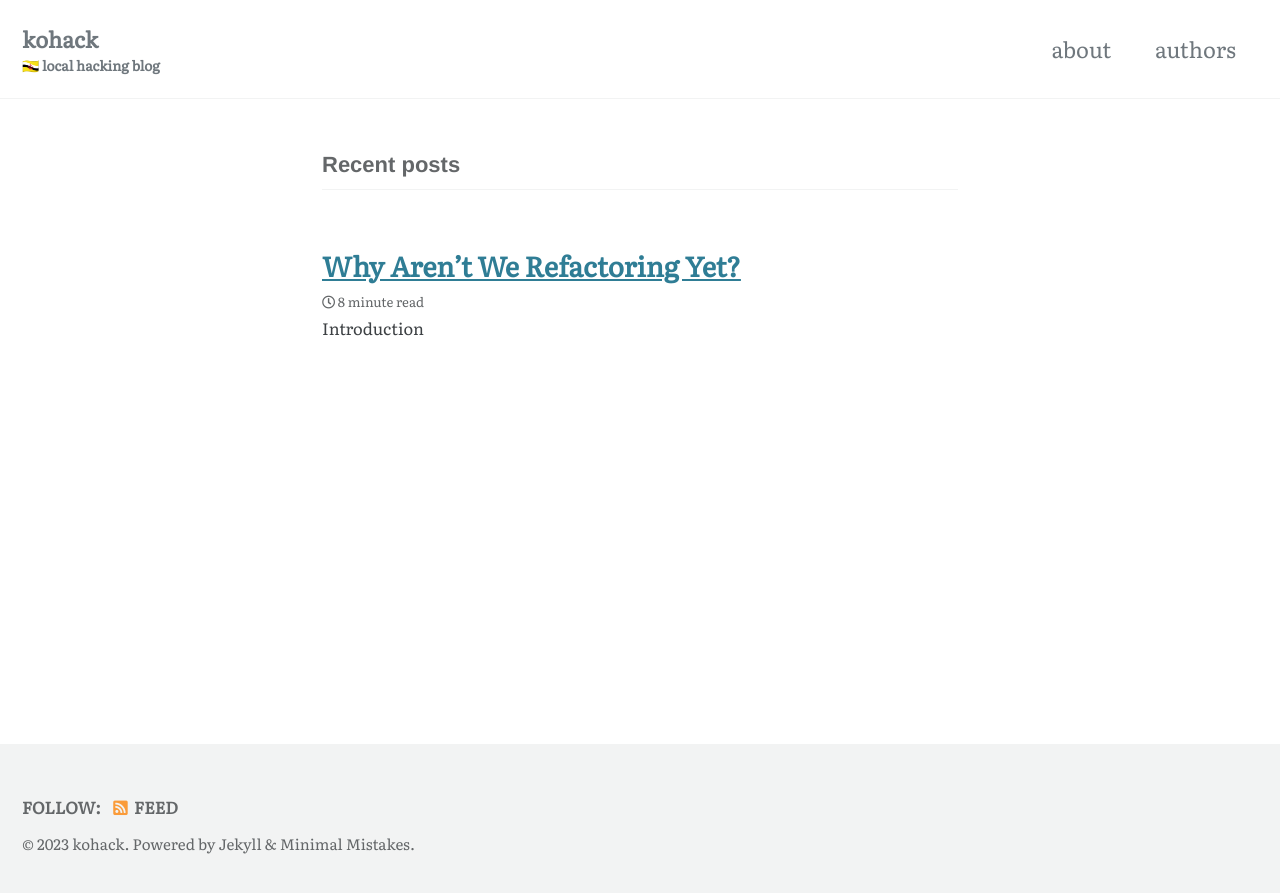
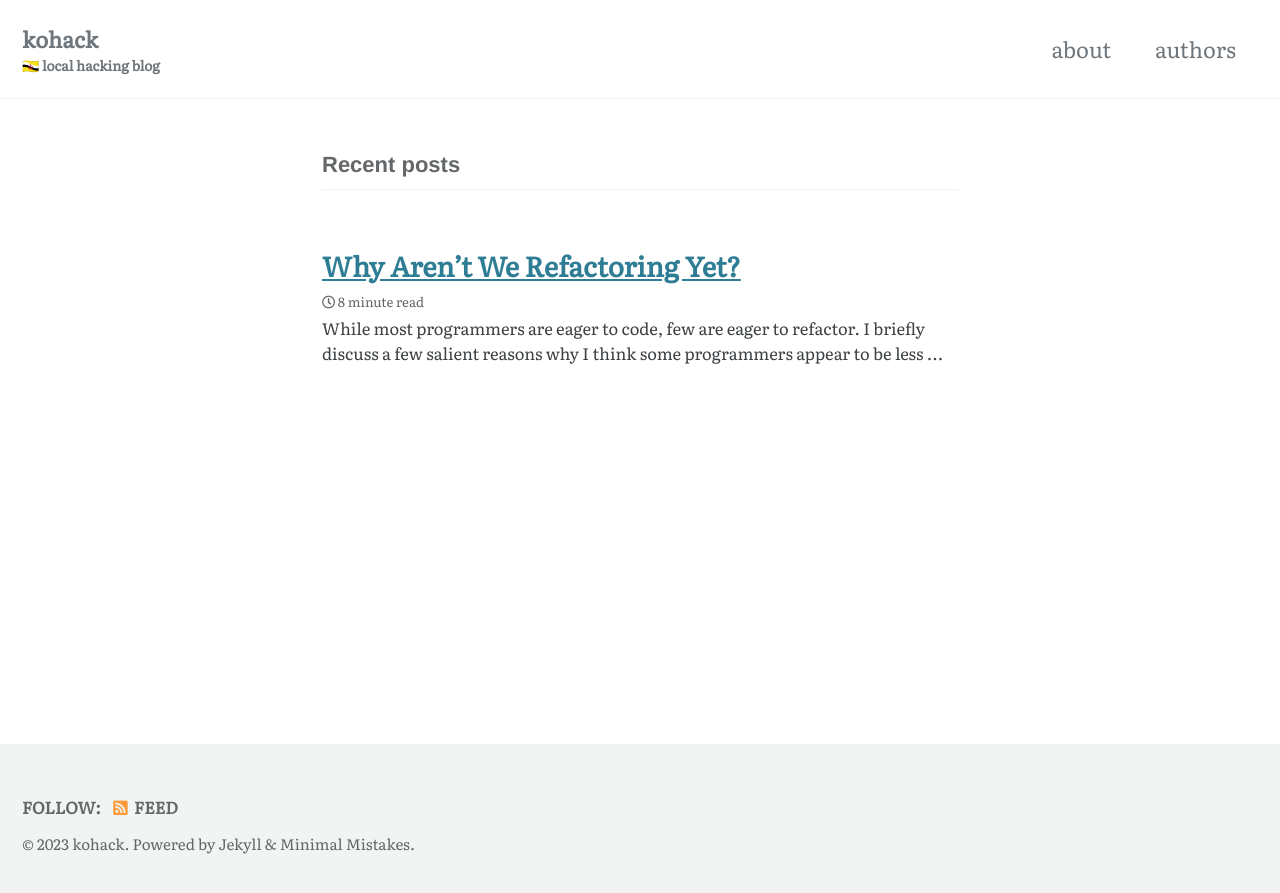
Before and after one commit to kohack/kohack.github.io, a Jekyll site: the page built from index.html, in a window 1280 px wide. Shown: the top 893 px of the page. Built offline with Jekyll 4.4.1, drawn with Linux system fonts in a browser that asks for light colours; cached includes are drawn as plain includes; the list of posts is cut into pages by our own code.

Commit message:
Add excerpt

```diff
--- a/_posts/2023-01-09-why-arent-we-refactoring-yet.md
+++ b/_posts/2023-01-09-why-arent-we-refactoring-yet.md
@@ -1,7 +1,14 @@
 ---
 title: Why Aren't We Refactoring Yet?
 author: amirulmenjeni
+tags:
+    - refactoring
+    - software rot
 ---
+
+While most programmers are eager to code, few are eager to refactor.  I briefly
+discuss a few salient reasons why I think some programmers appear to be less
+motivated to do code refactoring work.
 
 # Introduction
 
@@ -30,9 +37,9 @@ your code!_ Yet, why aren't we doing it yet?
 If you're like me and have experienced a situation in what I have described as
 signals that throw hints of [_code
 smells_](https://refactoring.guru/refactoring/smells), you must be wondering:
-_why aren't these refactored sooner?_  I've seen too many programmers writing or
-maintaining codes that are hard to maintain, yet never seemed to be alarmed or
-care that the codes are frustratingly difficult to maintain.
+_why aren't these refactored sooner?_  I've seen too many programmers that never
+seemed to be alarmed or care that the codes are frustratingly difficult to
+maintain. While most are eager to write code, few are eager to refactor code.
 
 If the codes are challenging to maintain, why don't we put more effort into
 refactoring our codes? I think there are a few salient reasons for programmers'
```
